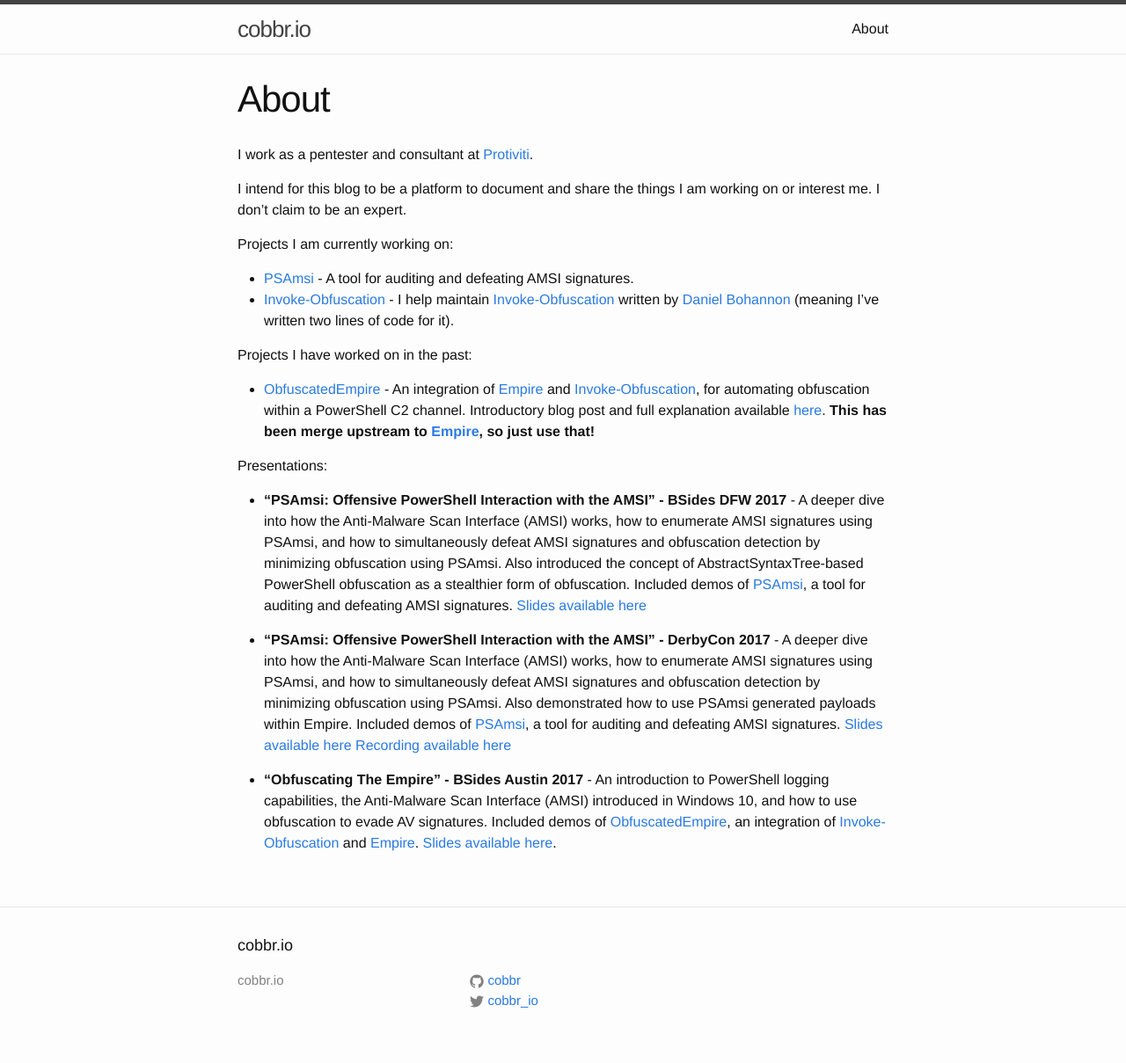
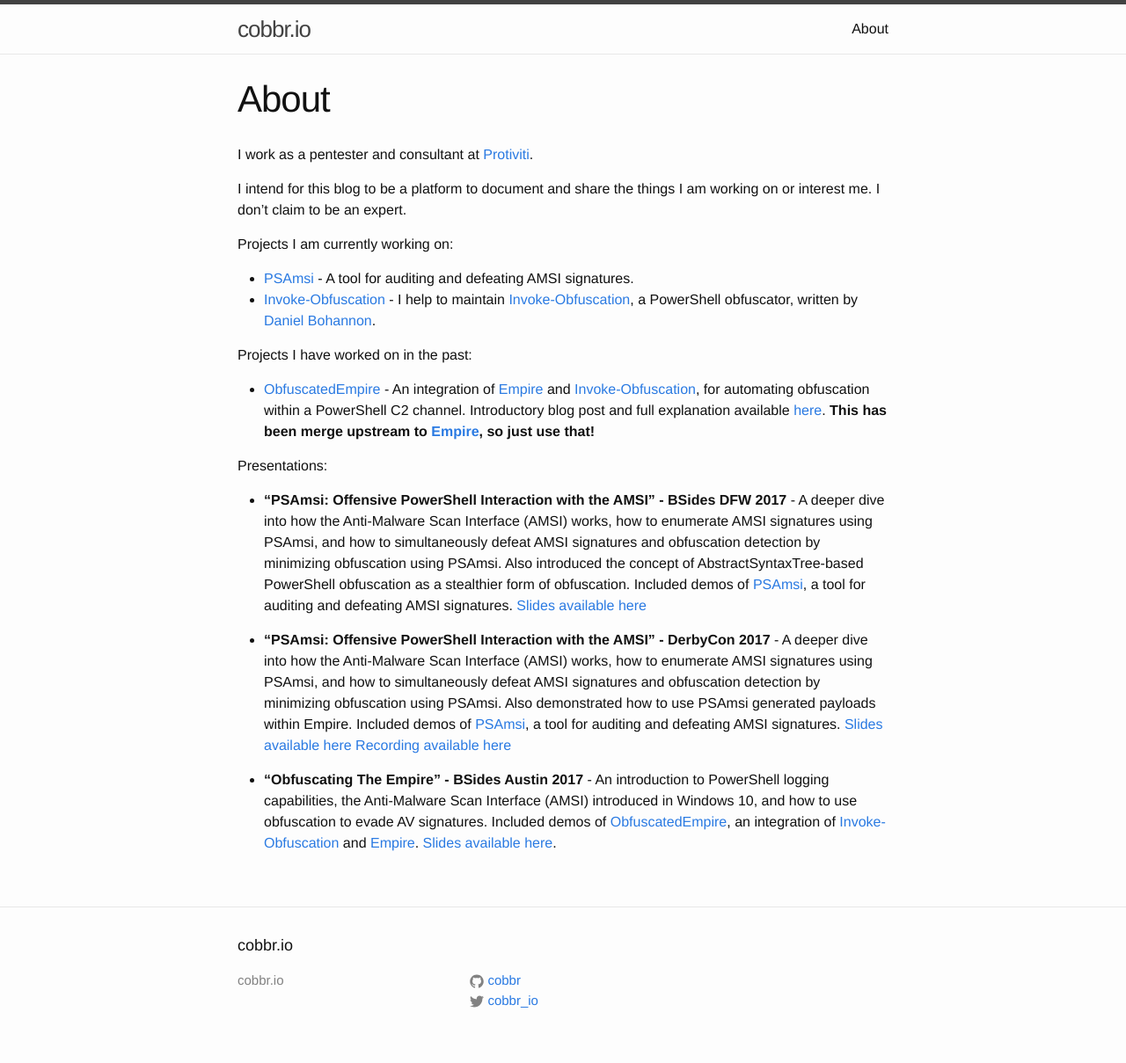
Before and after one commit to cobbr/cobbr.io, a Jekyll site: the page built from about.md, in a window 1280 px wide. Shown: the whole page at 88% size. Built offline with Jekyll 4.4.1, drawn with Linux system fonts in a browser that asks for light colours.

Commit message:
fix about

```diff
--- a/about.md
+++ b/about.md
@@ -11,7 +11,7 @@ I intend for this blog to be a platform to document and share the things I am wo
 Projects I am currently working on:
 
 * [PSAmsi](https://github.com/cobbr/PSAmsi) - A tool for auditing and defeating AMSI signatures.
-* [Invoke-Obfuscation](https://github.com/danielbohannon/Invoke-Obfuscation) - I help maintain [Invoke-Obfuscation](https://github.com/danielbohannon/Invoke-Obfuscation) written by [Daniel Bohannon](https://twitter.com/danielhbohannon) (meaning I've written two lines of code for it).
+* [Invoke-Obfuscation](https://github.com/danielbohannon/Invoke-Obfuscation) - I help to maintain [Invoke-Obfuscation](https://github.com/danielbohannon/Invoke-Obfuscation), a PowerShell obfuscator, written by [Daniel Bohannon](https://twitter.com/danielhbohannon).
 
 Projects I have worked on in the past:
 
```
